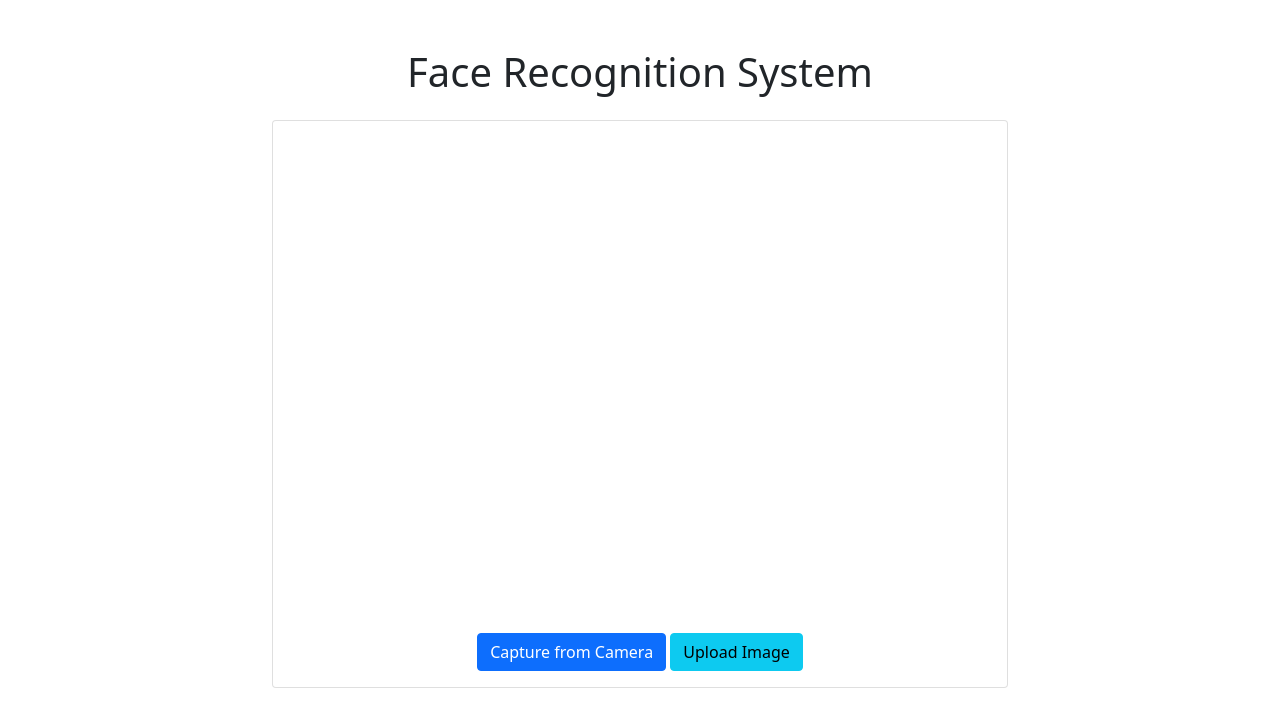
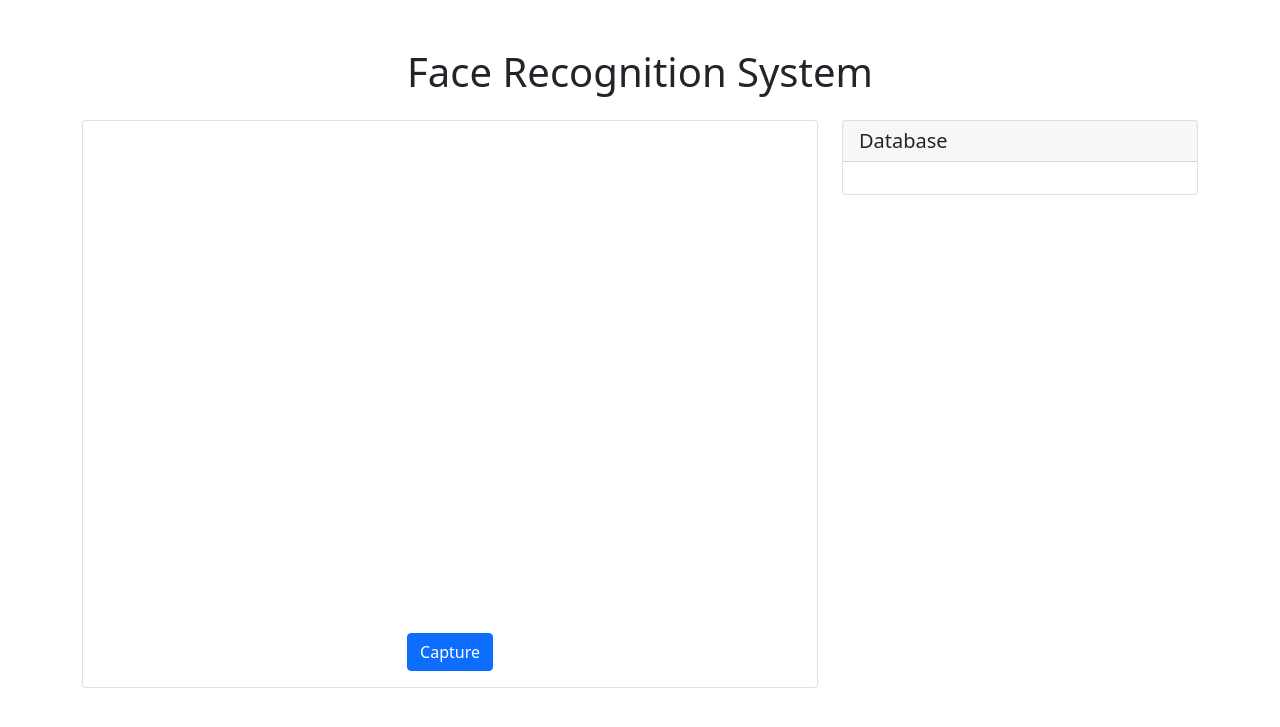
Before and after one commit to iAmTheError/ipdFaceRecog, a Python web app: template templates/index.html in a window 1280 px wide. Shown: the top 727 px of the page. Run offline with Jinja, Linux system fonts and the light colour scheme; the template is opened without the code that fills it, so the values that code supplies are empty; some libraries are stand-ins or nearby versions.

Commit message:
adding the app.py

```diff
--- a/templates/index.html
+++ b/templates/index.html
@@ -26,11 +26,9 @@
             border-radius: 5px;
             background-color: #f8f9fa;
         }
-        .preview-image {
-            max-width: 100%;
-            max-height: 480px;
-            margin: 0 auto;
-            display: block;
+        .database-list {
+            max-height: 300px;
+            overflow-y: auto;
         }
     </style>
 </head>
@@ -39,19 +37,16 @@
         <h1 class="text-center mb-4">Face Recognition System</h1>
 
         <div class="row">
-            <!-- Camera/Image Section -->
-            <div class="col-md-8 mx-auto">
+            <!-- Camera Section -->
+            <div class="col-md-8">
                 <div class="card">
                     <div class="card-body">
                         <div class="camera-container">
                             <video id="video" autoplay playsinline></video>
                             <canvas id="canvas"></canvas>
-                            <img id="previewImage" class="preview-image" style="display: none;">
                         </div>
                         <div class="text-center mt-3">
-                            <button id="captureBtn" class="btn btn-primary">Capture from Camera</button>
-                            <button id="uploadBtn" class="btn btn-info">Upload Image</button>
-                            <input type="file" id="imageInput" accept="image/*" style="display: none;">
+                            <button id="captureBtn" class="btn btn-primary">Capture</button>
                             <button id="addFaceBtn" class="btn btn-success" style="display: none;">Add Face</button>
                         </div>
                     </div>
@@ -61,6 +56,20 @@
                 <div id="recognitionResult" class="result-container" style="display: none;">
                     <h4>Recognition Result:</h4>
                     <p id="resultText"></p>
+                </div>
+            </div>
+
+            <!-- Database Section -->
+            <div class="col-md-4">
+                <div class="card">
+                    <div class="card-header">
+                        <h5 class="mb-0">Database</h5>
+                    </div>
+                    <div class="card-body">
+                        <div class="database-list" id="databaseList">
+                            <!-- Database entries will be populated here -->
+                        </div>
+                    </div>
                 </div>
             </div>
         </div>
@@ -94,13 +103,11 @@
         let capturedImage = null;
         const video = document.getElementById('video');
         const canvas = document.getElementById('canvas');
-        const previewImage = document.getElementById('previewImage');
         const captureBtn = document.getElementById('captureBtn');
-        const uploadBtn = document.getElementById('uploadBtn');
-        const imageInput = document.getElementById('imageInput');
         const addFaceBtn = document.getElementById('addFaceBtn');
         const recognitionResult = document.getElementById('recognitionResult');
         const resultText = document.getElementById('resultText');
+        const databaseList = document.getElementById('databaseList');
         const addFaceModal = new bootstrap.Modal(document.getElementById('addFaceModal'));
         const saveFaceBtn = document.getElementById('saveFaceBtn');
         const nameInput = document.getElementById('nameInput');
@@ -115,36 +122,12 @@
             }
         }
 
-        // Handle image upload
-        uploadBtn.addEventListener('click', () => {
-            imageInput.click();
-        });
-
-        imageInput.addEventListener('change', (e) => {
-            const file = e.target.files[0];
-            if (file) {
-                const reader = new FileReader();
-                reader.onload = (e) => {
-                    capturedImage = e.target.result;
-                    previewImage.src = capturedImage;
-                    previewImage.style.display = 'block';
-                    video.style.display = 'none';
-                    addFaceBtn.style.display = 'inline-block';
-                    recognizeFace();
-                };
-                reader.readAsDataURL(file);
-            }
-        });
-
-        // Capture image from camera
+        // Capture image
         captureBtn.addEventListener('click', () => {
             canvas.width = video.videoWidth;
             canvas.height = video.videoHeight;
             canvas.getContext('2d').drawImage(video, 0, 0);
             capturedImage = canvas.toDataURL('image/jpeg');
-            previewImage.src = capturedImage;
-            previewImage.style.display = 'block';
-            video.style.display = 'none';
             addFaceBtn.style.display = 'inline-block';
             recognizeFace();
         });
@@ -177,6 +160,7 @@
                 const data = await response.json();
                 if (data.success) {
                     alert(data.message);
+                    updateDatabaseList();
                     addFaceModal.hide();
                     nameInput.value = '';
                 } else {
@@ -215,8 +199,32 @@
             }
         }
 
+        // Update database list
+        async function updateDatabaseList() {
+            try {
+                const response = await fetch('/get_database');
+                const data = await response.json();
+
+                databaseList.innerHTML = '';
+                data.names.forEach(name => {
+                    const count = data.counts[name];
+                    const div = document.createElement('div');
+                    div.className = 'd-flex justify-content-between align-items-center mb-2';
+                    div.innerHTML = `
+                        <span>${name}</span>
+                        <span class="badge bg-primary">${count} sample${count > 1 ? 's' : ''}</span>
+                    `;
+                    databaseList.appendChild(div);
+                });
+            } catch (err) {
+                console.error('Error updating database list:', err);
+            }
+        }
+
         // Initialize
         startCamera();
+        updateDatabaseList();
+        setInterval(updateDatabaseList, 5000); // Update database list every 5 seconds
     </script>
 </body>
 </html>
```
Also changed, not shown: app.py (added, +43 -0 lines), README.md (deleted), 1 other file.
